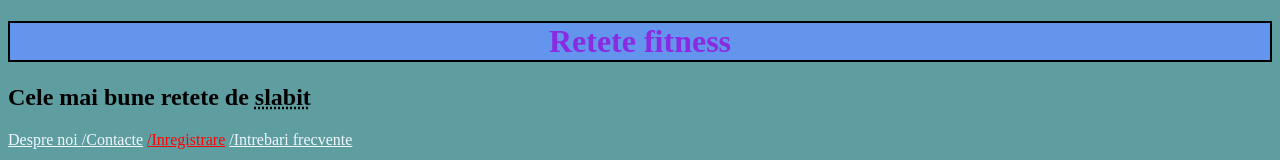
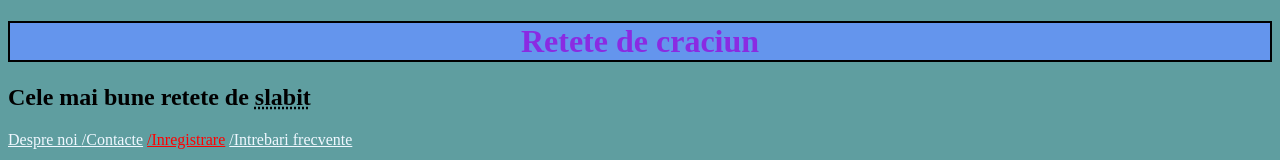
Before and after one commit to Pudding2003/ciocolata, a plain HTML site: page index.html in a window 1280 px wide. Shown: the top 160 px of the page. Drawn offline with Linux system fonts and the light colour scheme.

Commit message:
changed title

```diff
--- a/index.html
+++ b/index.html
@@ -12,7 +12,7 @@
   </head>
   <body>
     <header>
-      <h1 class="titlu-principal">Retete fitness</h1>
+      <h1 class="titlu-principal">Retete de craciun</h1>
       <h2>Cele mai bune retete de <abbr title="adica sa te desumfli">slabit</abbr></h2>
 
       <a href="">Despre noi </a>
```
